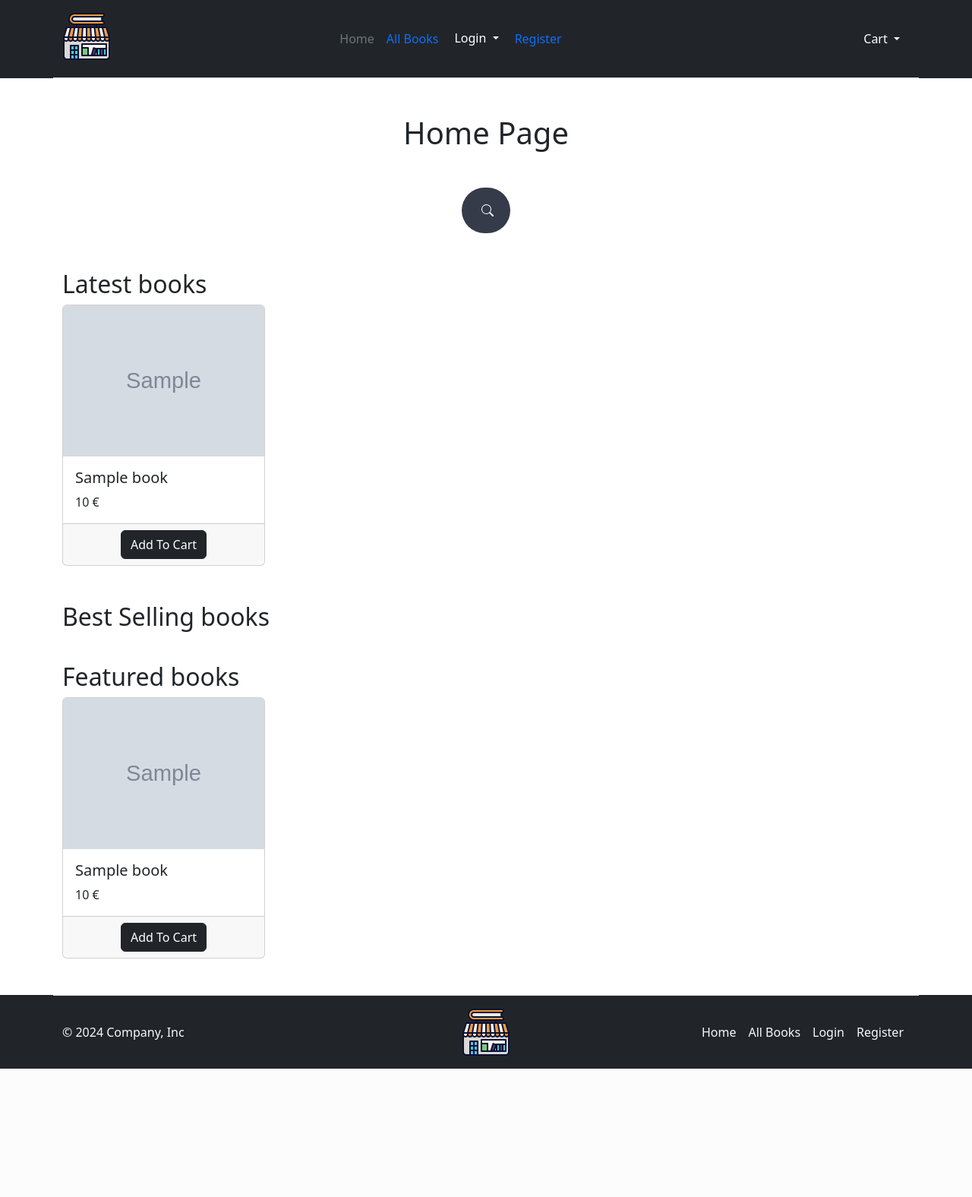
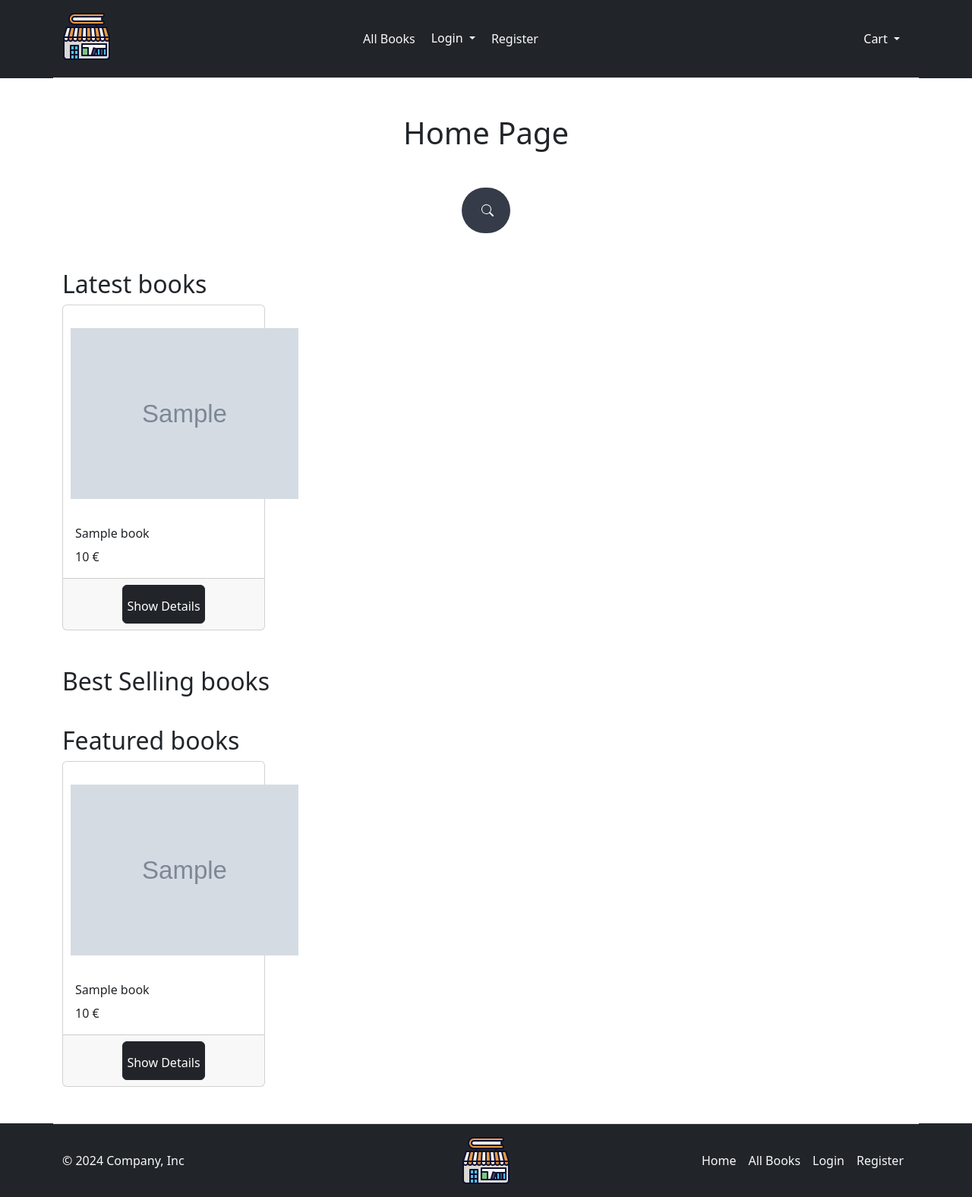
Before and after one commit to cherifsriret/BookBazaar, a PHP site: page / in a window 1280 px wide. Shown: the whole page at 76% size. Before the commit the page ends 1407 px from the top, so only its background shows below. Run offline with PHP 8.4, Linux system fonts and the light colour scheme; tables that the repository leaves empty hold one stand-in row (values such as "Sample post"); grey boxes marked "Sample" are stand-in pictures; some libraries are stand-ins or nearby versions.

Commit message:
start doc

```diff
--- a/app/views/all_books.view.php
+++ b/app/views/all_books.view.php
@@ -39,13 +39,15 @@
     <?php foreach($books as $book): ?>
       <div class="col">
         <div class="card">
-            <img src="<?= htmlentities($book->image) ?>" class="card-img-top" alt="...">
+            <a  href="./book_details?id=<?= urlencode($book->id) ?>">
+                <img src="<?= htmlentities($book->image) ?>" class="card-img-top" alt="...">
+            </a>
             <div class="card-body">
               <h5 class="card-title"><?= htmlentities($book->title) ?></h5>
               <p class="card-text"><?= htmlentities($book->price) ?> €</p>
             </div>
             <div class="card-footer text-center">
-              <a class="btn btn-dark" href="./book_details?id=<?= urlencode($book->id) ?>">Add To Cart</a>
+              <a class="btn btn-dark" href="./book_details?id=<?= urlencode($book->id) ?>">Show Details</a>
             </div>
           </div>
       </div>
--- a/app/views/index.view.php
+++ b/app/views/index.view.php
@@ -17,13 +17,15 @@
       <?php foreach($latestBooks as $book): ?>
         <div class="col">
           <div class="card">
-            <img src="<?= htmlentities($book->image) ?>" class="card-img-top" alt="...">
+              <a  href="./book_details?id=<?= urlencode($book->id) ?>">
+                  <img src="<?= htmlentities($book->image) ?>" class="card-img-top" alt="...">
+              </a>
             <div class="card-body">
               <h5 class="card-title"><?= htmlentities($book->title) ?></h5>
               <p class="card-text"><?= htmlentities($book->price) ?> €</p>
             </div>
             <div class="card-footer text-center">
-              <a class="btn btn-dark" href="./book_details?id=<?= urlencode($book->id) ?>">Add To Cart</a>
+              <a class="btn btn-dark" href="./book_details?id=<?= urlencode($book->id) ?>">Show Details</a>
             </div>
           </div>
         </div>
@@ -37,13 +39,15 @@
       <?php foreach($bestSellerBooks as $book): ?>
           <div class="col">
             <div class="card">
-              <img src="<?= htmlentities($book->image) ?>" class="card-img-top" alt="...">
+                <a  href="./book_details?id=<?= urlencode($book->id) ?>">
+                    <img src="<?= htmlentities($book->image) ?>" class="card-img-top" alt="...">
+                </a>
               <div class="card-body">
                 <h5 class="card-title"><?= htmlentities($book->title) ?></h5>
                 <p class="card-text"><?= htmlentities($book->price) ?> €</p>
               </div>
               <div class="card-footer text-center">
-                <a class="btn btn-dark" href="./book_details?id=<?= urlencode($book->id) ?>">Add To Cart</a>
+                <a class="btn btn-dark" href="./book_details?id=<?= urlencode($book->id) ?>">Show Details</a>
               </div>
             </div>
           </div>
@@ -57,13 +61,15 @@
       <?php foreach($featuredBooks as $book): ?>
         <div class="col">
           <div class="card">
-              <img src="<?= htmlentities($book->image) ?>" class="card-img-top" alt="...">
+              <a  href="./book_details?id=<?= urlencode($book->id) ?>">
+                <img src="<?= htmlentities($book->image) ?>" class="card-img-top" alt="...">
+              </a>
               <div class="card-body">
                 <h5 class="card-title"><?= htmlentities($book->title) ?></h5>
                 <p class="card-text"><?= htmlentities($book->price) ?> €</p>
               </div>
               <div class="card-footer text-center">
-                <a class="btn btn-dark" href="./book_details?id=<?= urlencode($book->id) ?>">Add To Cart</a>
+                <a class="btn btn-dark" href="./book_details?id=<?= urlencode($book->id) ?>">Show Details</a>
               </div>
             </div>
         </div>
--- a/app/views/partials/menu.php
+++ b/app/views/partials/menu.php
@@ -1,10 +1,9 @@
 <ul class="nav col-12 col-md-auto mb-2 justify-content-center mb-md-0">
-    <li><a href="./" class="nav-link px-2 link-secondary">Home</a></li>
-    <li><a href="./all_books" class="nav-link px-2">All Books</a></li>
+    <li><a href="./all_books" class="nav-link text-light px-2">All Books</a></li>
     <?php if($currentUser): ?>
-        <li><a href="./my_orders" class="nav-link px-2">My Orders</a></li>
-        <li><a href="./wishlist" class="nav-link px-2">Wishlist</a></li>
-        <li><a href="./profile" class="nav-link px-2">Profile</a></li>
+        <li><a href="./my_orders" class="nav-link text-light px-2">My Orders</a></li>
+        <li><a href="./wishlist" class="nav-link text-light px-2">Wishlist</a></li>
+        <li><a href="./profile" class="nav-link text-light px-2">Profile</a></li>
         <?php if($currentUser['role'] == 'moderator' || $currentUser['role'] == 'administrator'): ?>
             <li>
                 <div class="dropdown">
@@ -23,7 +22,7 @@
         <li>
             <form class="logout-form" action="logout" method="post">
                 <div class="form-group">
-                    <button class="nav-link px-2" type="submit">Logout</button>
+                    <button class="nav-link text-light px-2" type="submit">Logout</button>
                 </div>
             </form>
         </li>
@@ -54,9 +53,9 @@
                 </form>
             </div>
         </li>
-        <li><a href="./register_form" class="nav-link px-2">Register</a></li>
+        <li><a href="./register_form" class="nav-link text-light px-2">Register</a></li>
     <?php endif; ?>
     <?php if($currentUser && $currentUser['role'] == 'admin'): ?>
-        <li><a href="./admin" class="nav-link px-2">Admin</a></li>
+        <li><a href="./admin" class="nav-link text-light px-2">Admin</a></li>
     <?php endif; ?>
 </ul>
--- a/assets/style.css
+++ b/assets/style.css
@@ -181,12 +181,22 @@
 	padding-top: 25px;
 }
 
-/*
-img.card-img-top {
-    max-height: 300px;
-    width: auto !important;
+
+.card a {
+    margin: auto;
+    padding: 15px 5px 10px 5px;
 }
 
-.card-body {
-    height: 200px;
-} */
+.card img.card-img-top {
+    max-height: 250px;
+    width: min-content;
+    padding: 15px 5px 10px 5px;
+    max-width: -webkit-fill-available;
+}
+
+.card h5.card-title {
+    font-size: 16px;
+    overflow: hidden;
+    white-space: nowrap;
+    text-overflow: ellipsis;
+}
```
Also changed, not shown: app/views/book_details.view.php (+9 -5 lines), 3 other files.
